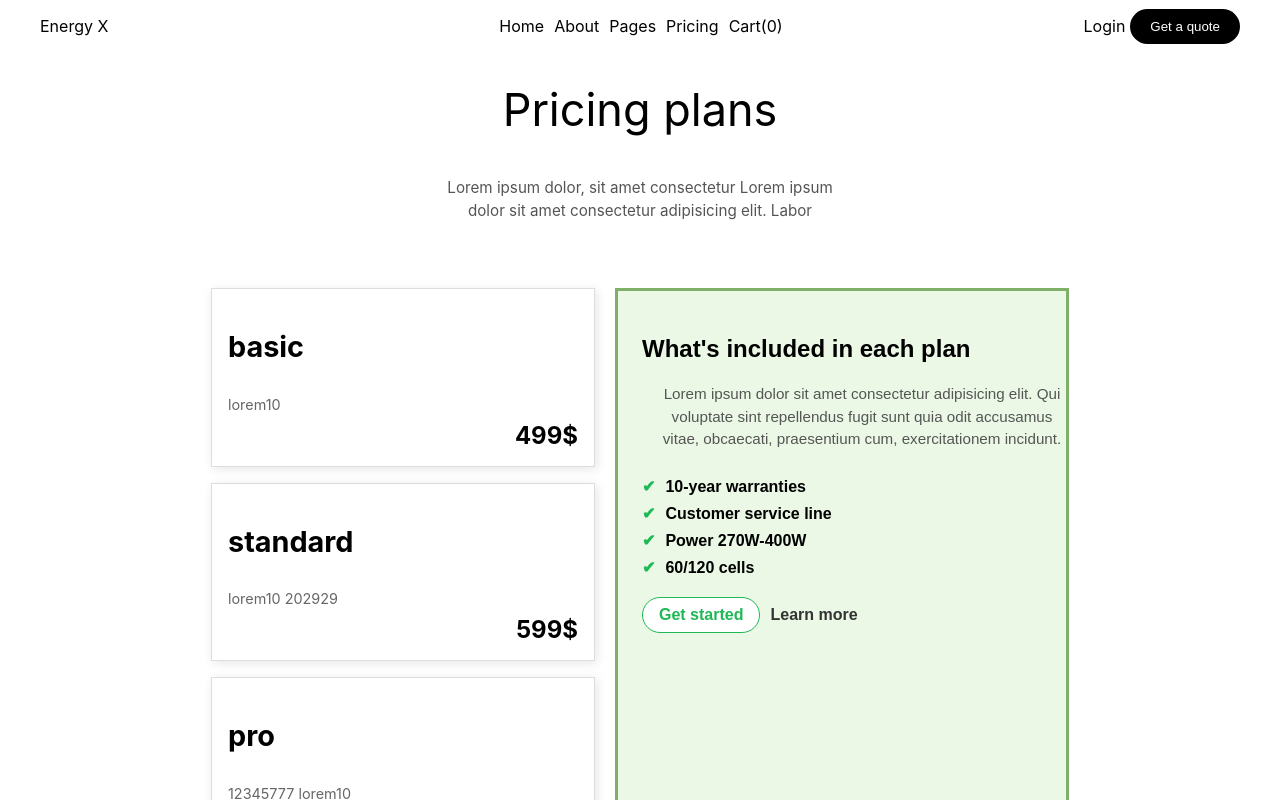
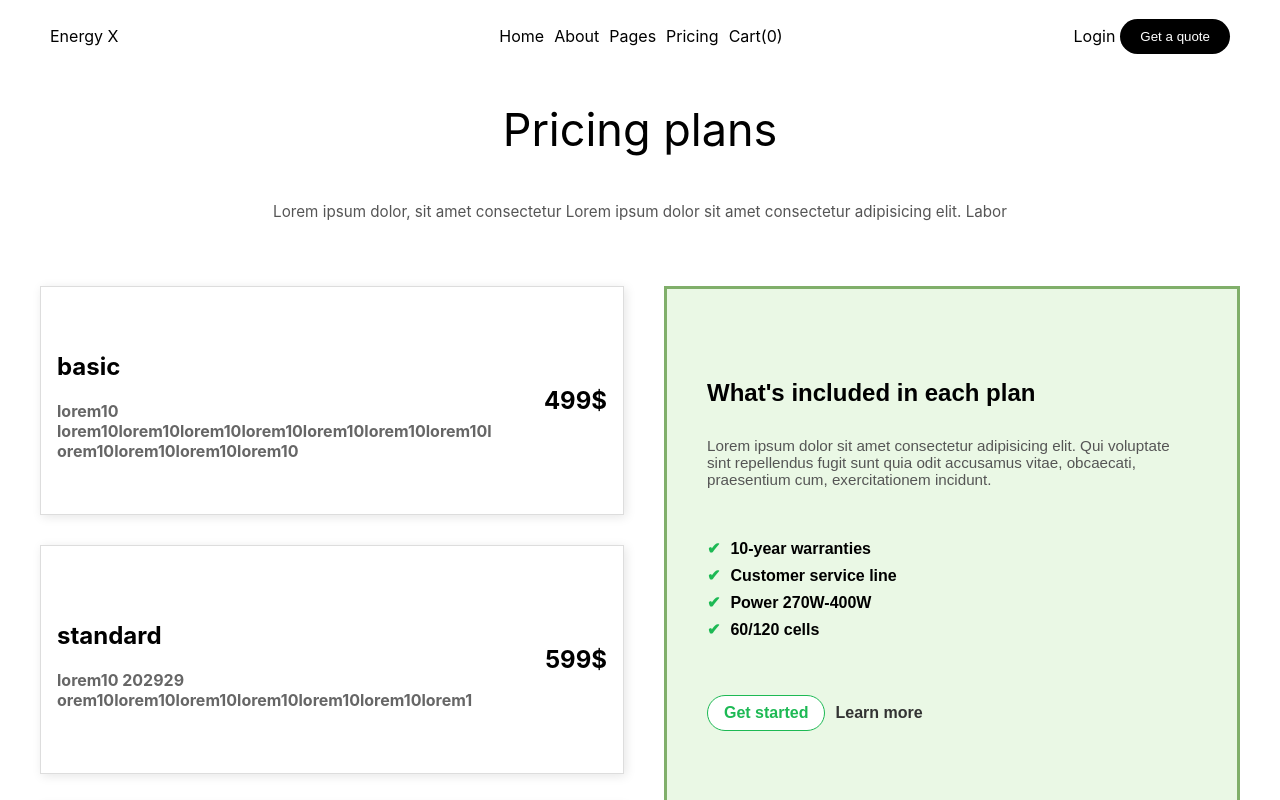
Before and after one commit to andreeaD03/internship, a React (Create React App) app in the folder internship-app/: page / in a window 1280 px wide. Shown: the top 800 px of the page. Built offline with nearby package versions, Linux system fonts and the light colour scheme.

Commit message:
wip project

```diff
--- a/internship-app/src/App.css
+++ b/internship-app/src/App.css
@@ -1,12 +1,18 @@
 .App {
   width: 1200px;
   margin: 0 auto;
+  margin-bottom: 100px;
 }
 
 .cards {
   display: flex;
+  justify-content: center;
+  gap: 40px;
+  margin-top: 50px;
 }
 
-.single-card {
+.single-cards {
   display: flex;
+  flex-direction: column;
+  gap: 30px;
 }
--- a/internship-app/src/App.js
+++ b/internship-app/src/App.js
@@ -1,7 +1,6 @@
 import "./App.css";
 import Navbar from "./components/navBar/NavBar";
 import MainDiscription from "./components/mainDiscription/MainDiscription";
-import Cards from "./components/cards/Cards";
 import GreenCard from "./components/greenCard/GreenCard";
 import SingleCard from "./components/singleCard/SingleCard";
 
@@ -9,17 +8,20 @@ function App() {
   const data = [
     {
       packageChoice: "basic",
-      packageDescription: "lorem10",
+      packageDescription:
+        "lorem10 lorem10lorem10lorem10lorem10lorem10lorem10lorem10lorem10lorem10lorem10lorem10",
       price: "499$",
     },
     {
       packageChoice: "standard",
-      packageDescription: "lorem10 202929",
+      packageDescription:
+        "lorem10 202929 orem10lorem10lorem10lorem10lorem10lorem10lorem1",
       price: "599$",
     },
     {
       packageChoice: "pro",
-      packageDescription: "12345777 lorem10",
+      packageDescription:
+        "12345777 lorem10 orem10lorem10lorem10lorem10lorem10lorem10lorem1",
       price: "699$",
     },
   ];
@@ -30,9 +32,9 @@ function App() {
       <MainDiscription />
       <div className="cards">
         <div className="single-cards">
-          <SingleCard cardData={data[0]} />
-          <SingleCard cardData={data[1]} />
-          <SingleCard cardData={data[2]} />
+          <SingleCard cardData={data[0]} className="card" />
+          <SingleCard cardData={data[1]} className="card" />
+          <SingleCard cardData={data[2]} className="card" />
         </div>
         <GreenCard />
       </div>
--- a/internship-app/src/components/cards/Cards.css
+++ /dev/null
@@ -1,17 +0,0 @@
-    .cards{
-    display: flex;
-    gap: 20px;
-    justify-content: center;
-    align-items: flex-start;
-    padding: 40px;
-    }
-
-    .single-cards{
-    display: flex;
-    flex-direction: column;
-    gap: 16px;
-    }
-
-    .green-card{
-        height: 600px;
-    }
--- a/internship-app/src/components/cards/Cards.jsx
+++ /dev/null
@@ -1,23 +0,0 @@
-import React from 'react';
-import SingleCard from '../singleCard/SingleCard';
-import GreenCard from '../greenCard/GreenCard';
-import "./Cards.css"
-
-const Cards = () => {
-  return (
-    <div className='cards'>
-      <div className='single-cards'>
-          <SingleCard/>
-          <SingleCard/>
-          <SingleCard/>
-      </div>
-
-      <div className='green-card'>
-        <GreenCard/>
-      </div>
-
-    </div>
-  )
-}
-
-export default Cards
--- a/internship-app/src/components/greenCard/GreenCard.css
+++ b/internship-app/src/components/greenCard/GreenCard.css
@@ -1,8 +1,10 @@
 .green-card-container {
-    background-color: #EAF8E5;
+  display: flex;
+  flex-direction: column;
+  gap: 20px;
+  background-color: #eaf8e5;
   border: 3px solid #80af6a;
-    padding: 24px;
-    max-width: 400px;
+  padding: 70px 40px;
   text-align: left;
   font-family: Arial, sans-serif;
   height: 600px;
@@ -35,7 +37,7 @@
 
 .benefits-list li::before {
   content: "✔";
-    color: #1DB954;
+  color: #1db954;
   font-weight: bold;
   margin-right: 10px;
 }
@@ -49,8 +51,8 @@
 
 .subscription button {
   background-color: white;
-    color: #1DB954;
-    border: 1px solid #1DB954;
+  color: #1db954;
+  border: 1px solid #1db954;
   border-radius: 20px;
   padding: 8px 16px;
   font-size: 1rem;
@@ -61,7 +63,7 @@
 }
 
 .subscription button:hover {
-    background-color: #1DB954;
+  background-color: #1db954;
   color: white;
 }
 
--- a/internship-app/src/components/mainDiscription/MainDiscription.css
+++ b/internship-app/src/components/mainDiscription/MainDiscription.css
@@ -4,20 +4,7 @@
   justify-items: center;
   align-items: center;
 }
-.mainDiscription-container h1{
+.mainDiscription-container h1 {
   font-weight: 400;
   font-size: 45px;
 }
-
-.description {
-    display: flex;
-    justify-content: center;
-    align-items: center;
-    text-align: center;
-    width: 100%;
-    max-width: 400px;
-    margin: 0 auto;
-    padding: 10px 20px;
-    font-size: 16px;
-    line-height: 1.5;
-}
--- a/internship-app/src/components/navBar/NavBar.css
+++ b/internship-app/src/components/navBar/NavBar.css
@@ -7,6 +7,7 @@
   flex-direction: row;
   justify-content: space-between;
   align-items: center;
+  padding: 10px;
 }
 
 .login,
@@ -27,7 +28,7 @@
   gap: 10px;
 }
 
-  .center{
+.center {
   margin-left: 50px;
 }
 
--- a/internship-app/src/components/singleCard/SingleCard.css
+++ b/internship-app/src/components/singleCard/SingleCard.css
@@ -1,27 +1,26 @@
 .card-solo {
   display: flex;
-    flex-direction: column;
   justify-content: space-between;
-    align-items: flex-start;
+  align-items: center;
+  flex: 1;
   border: 1px solid #ddd;
   padding: 16px;
-    width: 350px;
+  max-width: 550px;
   box-shadow: 2px 2px 10px rgba(0, 0, 0, 0.1);
 }
 
 .package {
-    font-size: 1.2rem;
   font-weight: bold;
+  width: 80%;
 }
 
 .description-package {
-    font-size: 0.9rem;
   color: #666;
   margin: 8px 0;
+  word-wrap: break-word;
 }
 
 .price {
   font-size: 1.5rem;
   font-weight: bold;
-    align-self: flex-end;
 }
--- a/internship-app/src/components/singleCard/SingleCard.jsx
+++ b/internship-app/src/components/singleCard/SingleCard.jsx
@@ -6,8 +6,8 @@ const SingleCard = ({ cardData }) => {
     <div className="card-solo">
       <div className="package">
         <h2>{cardData.packageChoice}</h2>
+        <div className="description-package">{cardData.packageDescription}</div>
       </div>
-      <div className="description-package">{cardData.packageDescription}</div>
       <div className="price">{cardData.price}</div>
     </div>
   );
```
Also changed, not shown: internship-app/src/components/greenCard/GreenCard.jsx (+18 -23 lines). Lines whose indentation alone changed are shown as unchanged.
